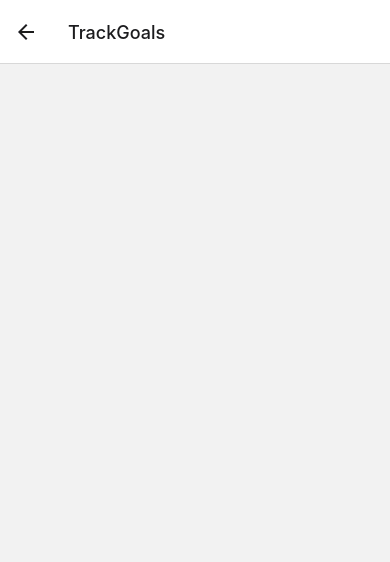
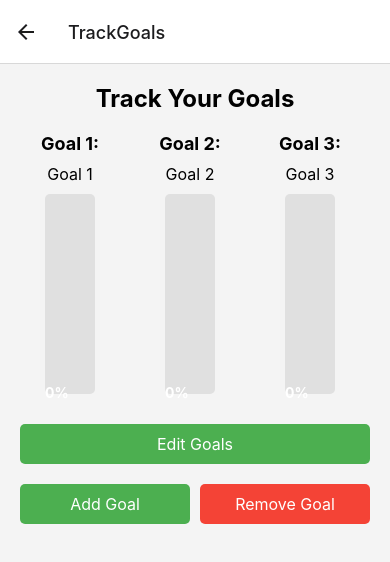
Before and after one commit to illianardz/FinancialTracker, a React Native app in the folder ExpoApp/: screen /TrackGoals in a window 390 px wide. Shown: the top 562 px of the page. Built offline with nearby package versions, Linux system fonts and the light colour scheme.

Commit message:
added basic stuff to the trackGoals page; needs more work

```diff
--- a/ExpoApp/trackGoals.js
+++ b/ExpoApp/trackGoals.js
@@ -1,6 +1,211 @@
 import React, { useState } from 'react';
 import { StyleSheet, Text, View, TouchableOpacity, TextInput, ScrollView } from 'react-native';
 
-export default function trackGoals() {
+export default function TrackGoals() {
+  // State to hold an array of goals
+  const [goals, setGoals] = useState([
+    { title: 'Goal 1', progress: 0 },
+    { title: 'Goal 2', progress: 0 },
+    { title: 'Goal 3', progress: 0 },
+  ]);
 
+  const [isEditing, setIsEditing] = useState(false);
+
+  // Toggle edit mode for all goals
+  const toggleEditMode = () => {
+    setIsEditing(!isEditing);
+  };
+
+  // Add a new goal
+  const addGoal = () => {
+    const newGoal = { title: `Goal ${goals.length + 1}`, progress: 0 };
+    setGoals([...goals, newGoal]);
+  };
+
+  // Remove the last goal
+  const removeGoal = () => {
+    if (goals.length > 1) {
+      setGoals(goals.slice(0, -1));
+    }
+  };
+
+  // Update the progress for a specific goal
+  const updateProgress = (index, percentage) => {
+    const updatedGoals = goals.map((goal, i) =>
+      i === index ? { ...goal, progress: Math.min(100, Math.max(0, percentage)) } : goal
+    );
+    setGoals(updatedGoals);
+  };
+
+  // Update the title for a specific goal
+  const updateGoalTitle = (index, title) => {
+    const updatedGoals = goals.map((goal, i) => (i === index ? { ...goal, title } : goal));
+    setGoals(updatedGoals);
+  };
+
+  return (
+    <ScrollView style={styles.container}>
+      <Text style={styles.header}>Track Your Goals</Text>
+
+      {/* Goal Titles and Progress Bar Row */}
+      <View style={styles.goalsRow}>
+        {goals.map((goal, index) => (
+          <View key={index} style={styles.goalContainer}>
+            <Text style={styles.goalTitle}>{goal.title}:</Text>
+            {isEditing ? (
+              <>
+                <TextInput
+                  style={styles.input}
+                  placeholder="Goal title"
+                  value={goal.title}
+                  onChangeText={(text) => updateGoalTitle(index, text)}
+                />
+                <TextInput
+                  style={styles.input}
+                  keyboardType="numeric"
+                  placeholder="Update progress"
+                  value={String(goal.progress)}
+                  onChangeText={(text) =>
+                    updateProgress(index, parseInt(text) || 0)
+                  }
+                />
+              </>
+            ) : (
+              <>
+                <Text style={styles.goalDisplay}>{goal.title}</Text>
+                <View style={styles.verticalBoxPlot}>
+                  <View style={[styles.verticalProgressBar, { height: `${goal.progress}%` }]}>
+                    <Text style={styles.progressText}>{goal.progress}%</Text>
+                  </View>
+                </View>
+              </>
+            )}
+          </View>
+        ))}
+      </View>
+
+      {/* Edit/Save Button */}
+      <TouchableOpacity onPress={toggleEditMode} style={styles.editButton}>
+        <Text style={styles.editButtonText}>{isEditing ? 'Save' : 'Edit Goals'}</Text>
+      </TouchableOpacity>
+
+      {/* Add and Remove Goal Buttons */}
+      <View style={styles.addRemoveButtons}>
+        <TouchableOpacity onPress={addGoal} style={styles.addButton}>
+          <Text style={styles.addButtonText}>Add Goal</Text>
+        </TouchableOpacity>
+        <TouchableOpacity onPress={removeGoal} style={styles.removeButton}>
+          <Text style={styles.removeButtonText}>Remove Goal</Text>
+        </TouchableOpacity>
+      </View>
+    </ScrollView>
+  );
 }
+
+const styles = StyleSheet.create({
+  container: {
+    flex: 1,
+    padding: 20,
+    backgroundColor: '#f4f4f4',
+  },
+  header: {
+    fontSize: 24,
+    fontWeight: 'bold',
+    marginBottom: 20,
+    textAlign: 'center',
+  },
+  goalsRow: {
+    flexDirection: 'row',
+    justifyContent: 'space-between',
+    alignItems: 'flex-end',
+  },
+  goalContainer: {
+    width: 100,
+    marginRight: 20,
+  },
+  goalTitle: {
+    fontSize: 18,
+    fontWeight: 'bold',
+    marginBottom: 10,
+    textAlign: 'center',
+  },
+  goalDisplay: {
+    fontSize: 16,
+    marginBottom: 10,
+    textAlign: 'center',
+  },
+  verticalBoxPlot: {
+    width: 50,
+    height: 200,
+    backgroundColor: '#e0e0e0',
+    borderRadius: 5,
+    marginBottom: 10,
+    position: 'relative',
+    alignSelf: 'center',
+  },
+  verticalProgressBar: {
+    width: '100%',
+    backgroundColor: '#4caf50',
+    justifyContent: 'center',
+    alignItems: 'center',
+    borderRadius: 5,
+    position: 'absolute',
+    bottom: 0,
+  },
+  progressText: {
+    color: 'white',
+    fontWeight: 'bold',
+    position: 'absolute',
+    top: '50%',
+    left: '50%',
+    transform: [{ translateX: -25 }, { translateY: -10 }],
+  },
+  input: {
+    height: 40,
+    borderColor: '#ccc',
+    borderWidth: 1,
+    borderRadius: 5,
+    paddingHorizontal: 10,
+    marginBottom: 10,
+  },
+  editButton: {
+    backgroundColor: '#4caf50',
+    padding: 10,
+    borderRadius: 5,
+    alignItems: 'center',
+    marginTop: 20,
+  },
+  editButtonText: {
+    color: 'white',
+    fontSize: 16,
+  },
+  addRemoveButtons: {
+    flexDirection: 'row',
+    justifyContent: 'space-between',
+    marginTop: 20,
+  },
+  addButton: {
+    backgroundColor: '#4caf50',
+    padding: 10,
+    borderRadius: 5,
+    flex: 1,
+    marginRight: 5,
+    alignItems: 'center',
+  },
+  addButtonText: {
+    color: 'white',
+    fontSize: 16,
+  },
+  removeButton: {
+    backgroundColor: '#f44336',
+    padding: 10,
+    borderRadius: 5,
+    flex: 1,
+    marginLeft: 5,
+    alignItems: 'center',
+  },
+  removeButtonText: {
+    color: 'white',
+    fontSize: 16,
+  },
+});
```
Also changed, not shown: 2 other files (tests, documents, lock files or other folders).
